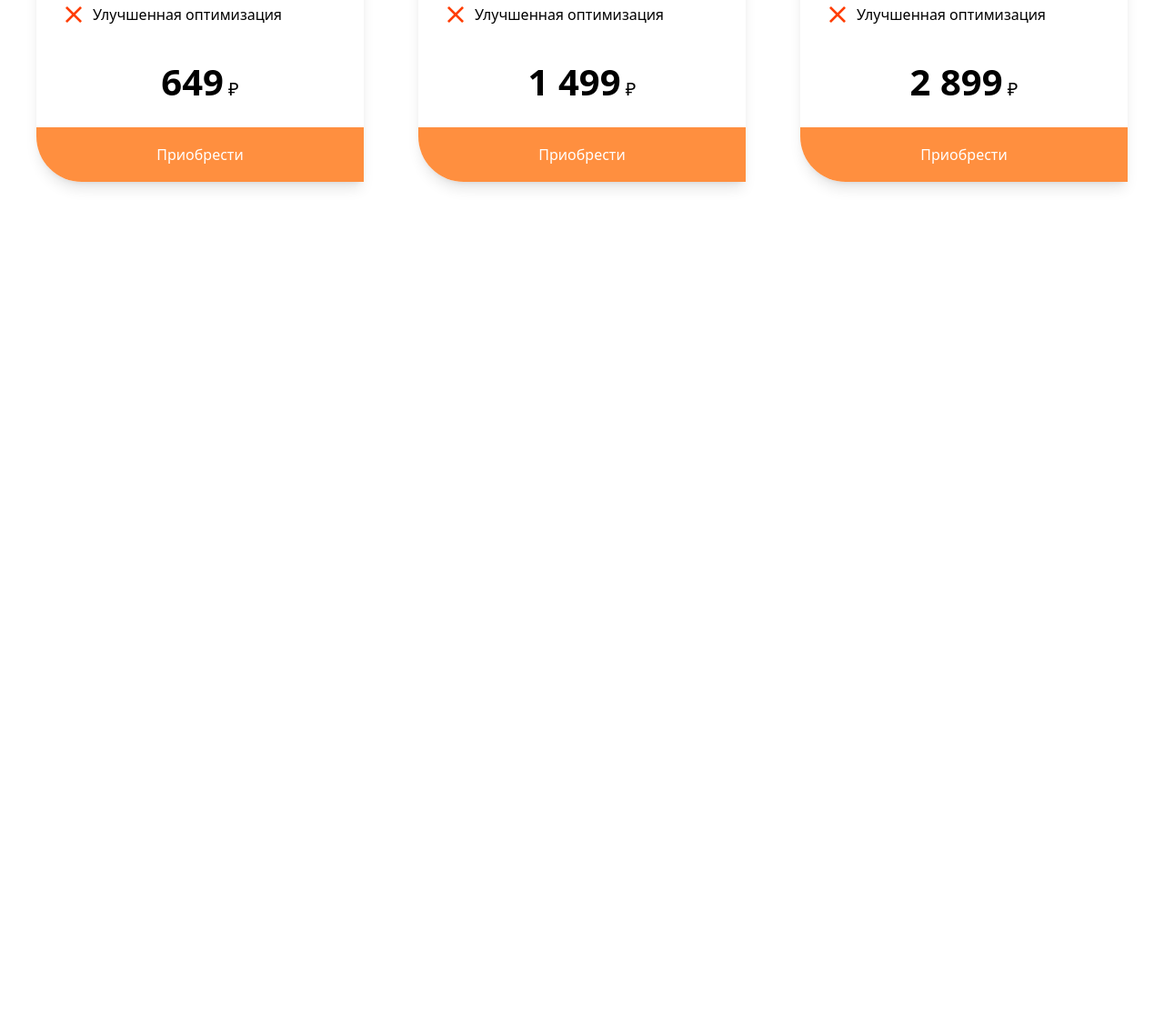
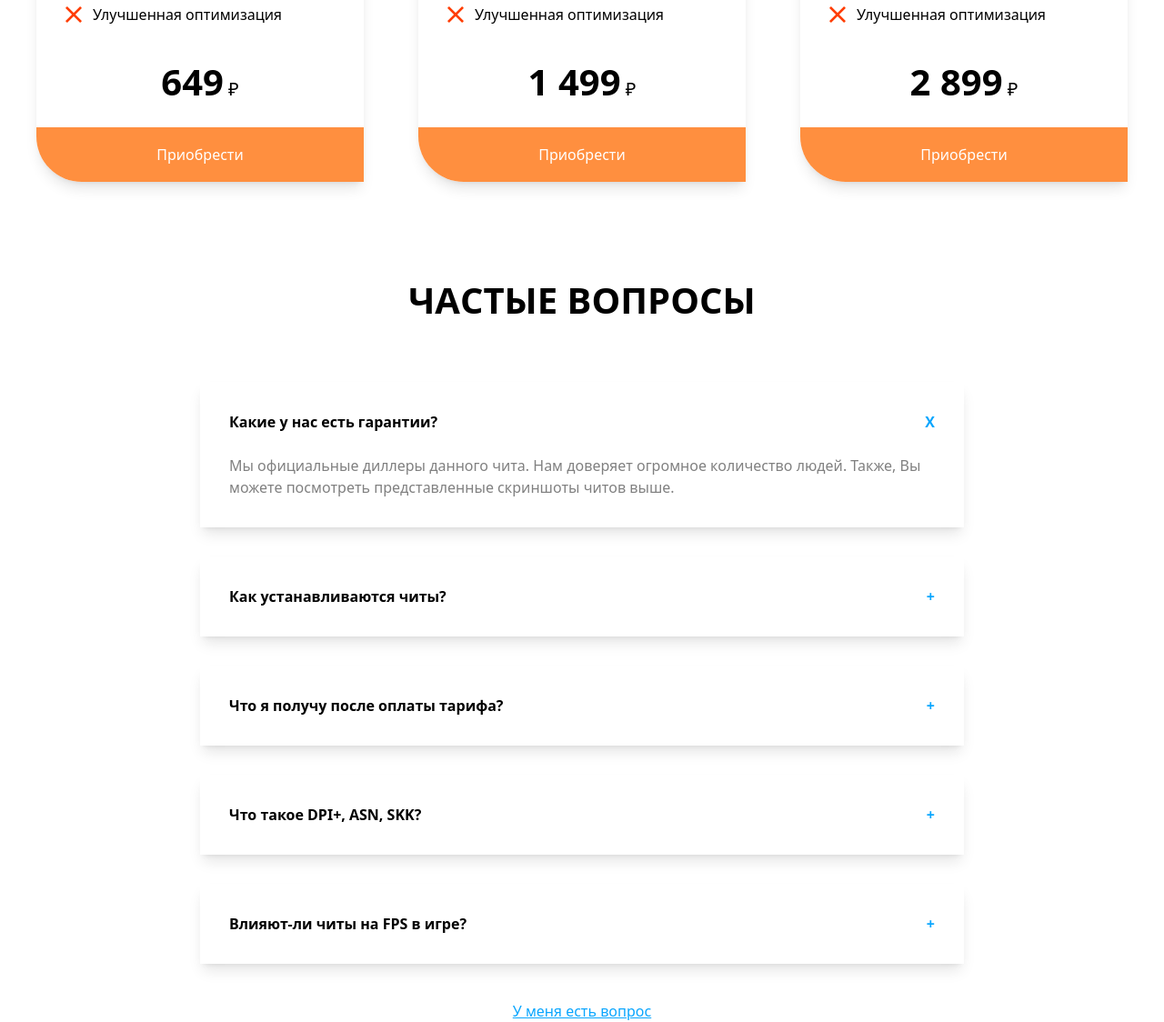
Before and after one commit to Xurwed9/git3, a website: page src/index.html in a window 1280 px wide. Shown: the part 2862-3986 px from the top of the page at 91% size. Before the commit the page ends 3162 px from the top, so only its background shows below. Drawn offline with nearby package versions, Linux system fonts and the light colour scheme; files that its build step writes are made by us from their sources.

Commit message:
ЧАСТЫЕ ВОПРОСЫ

```diff
--- a/src/index.html
+++ b/src/index.html
@@ -253,6 +253,30 @@
             </div>
         </div>
     </section>
+
+
+    <section class="max-w-300 m-auto">
+        <h1 class="font-bold text-[40px] text-center">ЧАСТЫЕ ВОПРОСЫ</h1>
+        <div class="flex flex-col gap-8 mt-15">
+            <div class="md:w-210 w-90 shadow-lg p-8 m-auto">
+                <p class="font-bold flex items-center justify-between">Какие у нас есть гарантии? <span class="text-[#0AA6FE]">X</span></p>
+                <p class="text-[gray] pt-6">Мы официальные диллеры данного чита. Нам доверяет огромное количество людей. Также, Вы можете посмотреть представленные скриншоты читов выше.</p>
+            </div>
+            <div class="md:w-210 w-90 shadow-lg p-8 m-auto">
+                <p class="font-bold flex items-center justify-between">Как устанавливаются читы? <span class="text-[#0AA6FE]">+</span></p>
+            </div>
+            <div class="md:w-210 w-90 shadow-lg p-8 m-auto">
+                <p class="font-bold flex items-center justify-between">Что я получу после оплаты тарифа?<span class="text-[#0AA6FE]">+</span></p>
+            </div>
+            <div class="md:w-210 w-90 shadow-lg p-8 m-auto">
+                <p class="font-bold flex items-center justify-between">Что такое DPI+, ASN, SKK? <span class="text-[#0AA6FE]">+</span></p>
+            </div>
+            <div class="md:w-210 w-90 shadow-lg p-8 m-auto">
+                <p class="font-bold flex items-center justify-between">Влияют-ли читы на FPS в игре?<span class="text-[#0AA6FE]">+</span></p>
+            </div>
+        </div>
+        <p class="text-[#0AA6FE] underline text-center pt-10">У меня есть вопрос</p>
+    </section>
 </body>
 
 </html>
```
